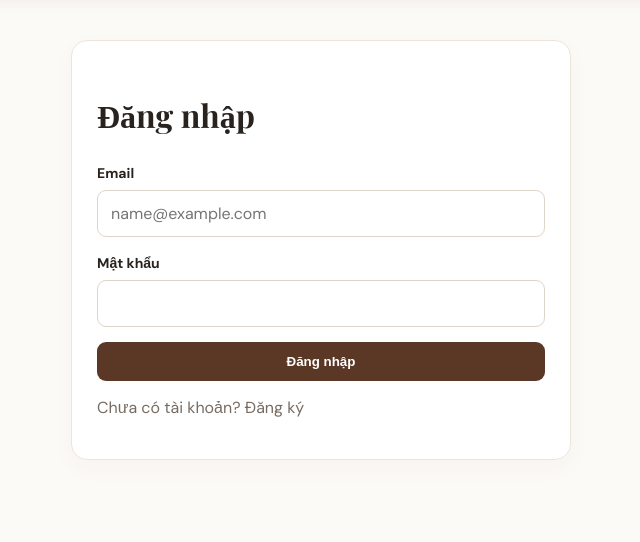
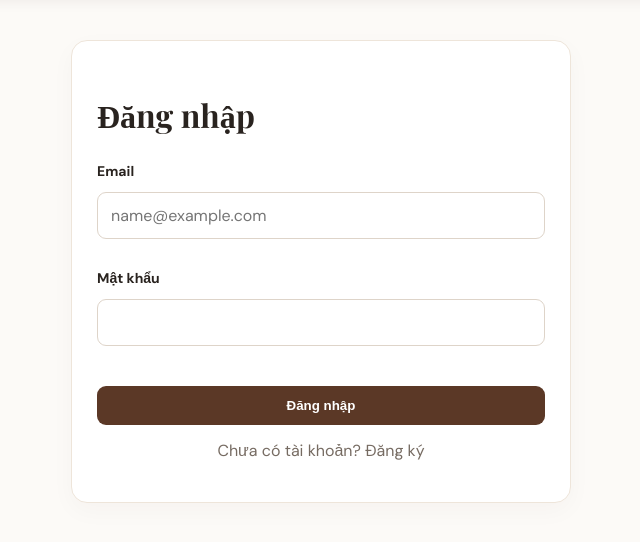
Before and after one commit to BAOLONG79/SOF309_-SD2034-_-TD01606-letrungbaolong-, a Java web app: page /login in a window 1280 px wide. Shown: the part 72-614 px from the top of the page, without its empty margins (319-959 px from the left). Run offline with Tomcat 11, a stand-in JSP engine, Linux system fonts and the light colour scheme.

Commit message:
Cap nhat giao dien login va cau hinh du an cho demo

```diff
--- a/src/main/webapp/login.jsp
+++ b/src/main/webapp/login.jsp
@@ -1,4 +1,47 @@
 <%@ page contentType="text/html; charset=UTF-8" pageEncoding="UTF-8" %>
-<!DOCTYPE html><html lang="vi"><head><meta charset="UTF-8"><meta name="viewport" content="width=device-width,initial-scale=1"><title>Đăng nhập - CoffeePoly</title><link rel="stylesheet" href="<%=request.getContextPath()%>/css/style.css"></head><body><nav class="nav"><a class="brand" href="<%=request.getContextPath()%>/">CoffeePoly</a><a href="<%=request.getContextPath()%>/products">Menu</a></nav>
-<main class="container"><form class="panel form" method="post" action="<%=request.getContextPath()%>/login"><h2>Đăng nhập</h2><%if(request.getAttribute("error")!=null){%><div class="error"><%=request.getAttribute("error")%></div><%}%><%if("1".equals(request.getParameter("registered"))){%><p style="color:green">Đăng ký thành công. Mời bạn đăng nhập.</p><%}%>
-<label>Email</label><input type="email" name="email" required placeholder="name@example.com"><label>Mật khẩu</label><input type="password" name="password" required><button class="btn" style="width:100%">Đăng nhập</button><p class="muted">Chưa có tài khoản? <a href="<%=request.getContextPath()%>/register">Đăng ký</a></p></form></main></body></html>
+    <!DOCTYPE html>
+    <html lang="vi">
+
+    <head>
+        <meta charset="UTF-8">
+        <meta name="viewport" content="width=device-width, initial-scale=1">
+        <title>Đăng nhập - CoffeePoly</title>
+        <link rel="stylesheet" href="<%=request.getContextPath()%>/css/style.css">
+    </head>
+
+    <body>
+        <nav class="nav">
+            <a class="brand" href="<%=request.getContextPath()%>/">CoffeePoly</a>
+            <a href="<%=request.getContextPath()%>/products">Menu</a>
+        </nav>
+        <main class="container">
+            <form class="panel form" method="post" action="<%=request.getContextPath()%>/login">
+                <h2>Đăng nhập</h2>
+                <% if(request.getAttribute("error") !=null) { %>
+                    <div class="error">
+                        <%= request.getAttribute("error") %>
+                    </div>
+                    <% } %>
+                        <% if("1".equals(request.getParameter("registered"))) { %>
+                            <p style="color:green">Đăng ký thành công. Mời bạn đăng nhập.</p>
+                            <% } %>
+
+                                <div style="margin-bottom: 15px;">
+                                    <label style="display: block; margin-bottom: 5px;">Email</label>
+                                    <input type="email" name="email" required placeholder="name@example.com"
+                                        style="width: 100%;">
+                                </div>
+
+                                <div style="margin-bottom: 15px;">
+                                    <label style="display: block; margin-bottom: 5px;">Mật khẩu</label>
+                                    <input type="password" name="password" required style="width: 100%;">
+                                </div>
+
+                                <button class="btn" style="width:100%; margin-top: 10px;">Đăng nhập</button>
+                                <p class="muted" style="margin-top: 15px; text-align: center;">Chưa có tài khoản? <a
+                                        href="<%=request.getContextPath()%>/register">Đăng ký</a></p>
+            </form>
+        </main>
+    </body>
+
+    </html>
```
Also changed, not shown: docs/SPECIFICATIONS.md (+4 -1 lines), docs/ai-logs/03_selenium_pom_ai.md (+1 -1 lines), pom.xml (+17 -1 lines).
